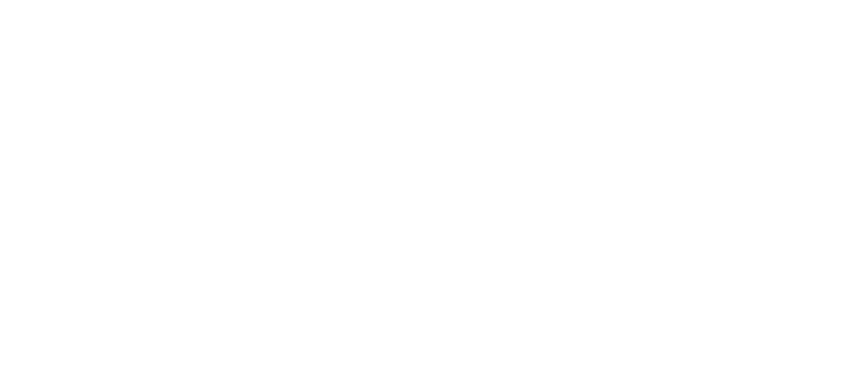
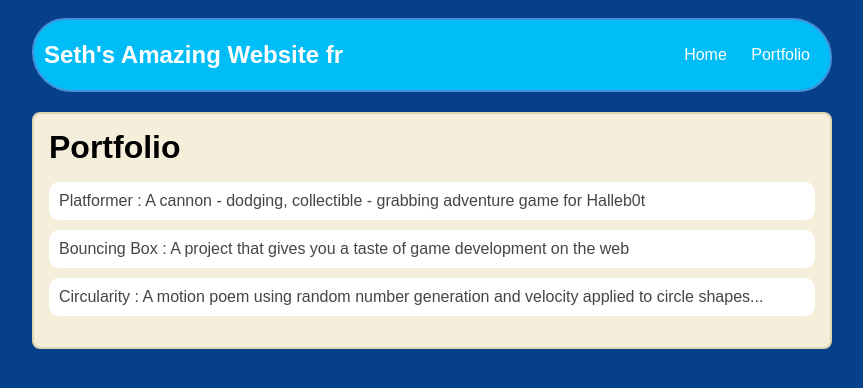
Before and after one commit to AngetSeth/AngetSeth.github.io, a plain HTML site: page portfolio.html in a window 1280 px wide. Shown: the whole page, without its empty margins (208-1071 px from the left). Drawn offline with Linux system fonts and the light colour scheme.

Commit message:
add portfolio.html file

```diff
--- a/portfolio.html
+++ b/portfolio.html
@@ -0,0 +1,35 @@
+<!DOCTYPE HTML>
+<html>
+    <head>
+        <title>SMM Web</title>
+        <link rel="stylesheet" href="style.css">
+    </head>
+
+    <body>
+      <div id="all-contents">
+        <div id="all-contents">
+            <nav id="roundedmenu">
+                <h1>Seth's Amazing Website fr</h1>
+                <ul id="nav-ul">
+                   <li class="nav-li">
+                   <a class="nav-a" href="index.html">Home</a>
+                 </li>
+                 <li class="nav-li">
+                   <a class="nav-a" href="portfolio.html">Portfolio</a>
+                 </li>
+             </ul>
+         </nav>
+         <main>
+            <div class="content">
+                <h1>Portfolio</h1>
+                <ul id="portfolio">
+                    <li><a href="projects/platformer/">Platformer : A cannon - dodging, collectible - grabbing adventure game for Halleb0t</a></li>
+                    <li><a href="projects/bouncing-box/">Bouncing Box : A project that gives you a taste of game development on the web </a></li>
+                    <li><a href="projects/circularity/">Circularity : A motion poem using random number generation and velocity applied to circle shapes...</a></li>
+                </ul>
+            </div>
+         </main>
+     </div>
+      </div>
+    </body>
+</html>
--- a/style.css
+++ b/style.css
@@ -56,7 +56,6 @@ main {
     position: relative;
     width: 50%;
   }
-/* portfolio styles */
 #interests {
     border: 4px silver ridge;
     padding: 8px;
@@ -76,3 +75,28 @@ h2, h3 {
     width: 350px;
     height: 250px;
 }
+         /* portfolio styles */
+         .content h1 {
+            color: black;
+        }
+
+        #portfolio {
+            list-style-type: none;
+            padding-left: 0;
+        }
+
+        #portfolio li {
+            background: #fff;
+            padding: 10px;
+            border-radius: 10px;
+            margin-bottom: 10px;
+        }
+
+        #portfolio li:hover {
+            background: #eee;
+        }
+
+        #portfolio a {
+            text-decoration: none;
+            color: #454545;
+        }
```
Also changed, not shown: index.html (+2 -2 lines).
